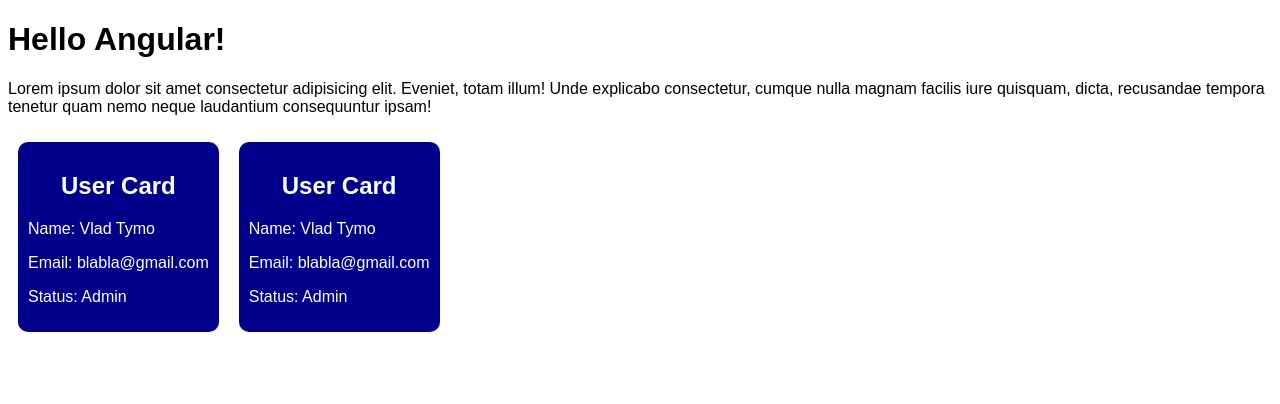
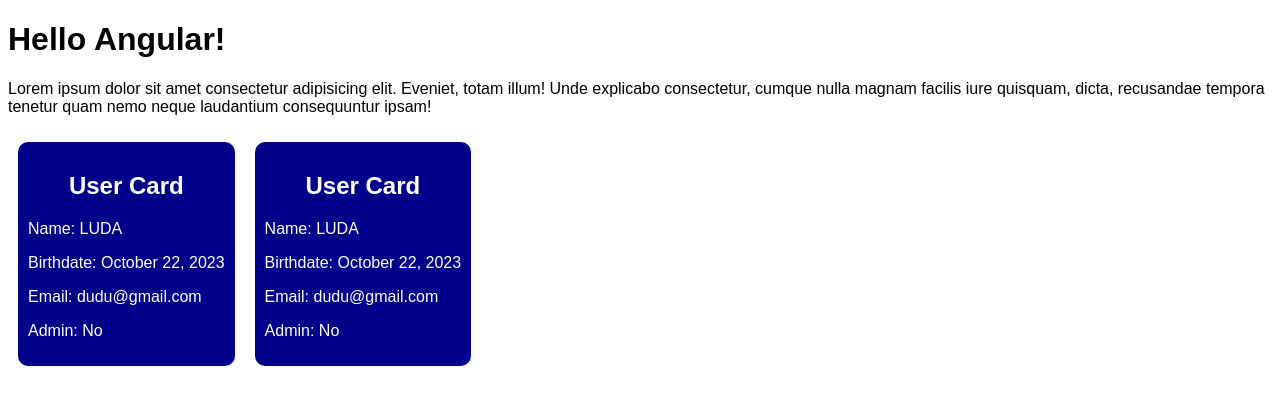
Before and after one commit to vladtymo/Angular-VPD111, an Angular app: page / in a window 1280 px wide. Shown: the top 404 px of the page. Built offline with nearby package versions, Linux system fonts and the light colour scheme.

Commit message:
Interpolation binding and pipes example.

```diff
--- a/src/app/user/user.component.html
+++ b/src/app/user/user.component.html
@@ -1,6 +1,9 @@
+<!-- Pipes: uppercase lowercase date curency percent -->
+
 <div class="user-card">
     <h2>User Card</h2>
-    <p>Name: Vlad Tymo</p>
-    <p>Email: blabla@gmail.com</p>
-    <p>Status: Admin</p>
+    <p>Name: {{user.name | uppercase}}</p>
+    <p>Birthdate: {{user.birthdate | date:'longDate'}}</p>
+    <p>Email: {{user.email}}</p>
+    <p>Admin: {{user.isAdmin ? 'Yes' : 'No'}}</p>
 </div>
--- a/src/app/user/user.component.ts
+++ b/src/app/user/user.component.ts
@@ -1,4 +1,5 @@
 import { Component } from '@angular/core';
+import { IUser } from './user';
 
 @Component({
   selector: 'app-user',
@@ -7,4 +8,12 @@ import { Component } from '@angular/core';
 })
 export class UserComponent {
 
+  // email: string = 'super@ukr.net';
+  user: IUser = {
+    id: 1000,
+    name: "Luda",
+    email: "dudu@gmail.com",
+    birthdate: new Date(),
+    isAdmin: false
+  };
 }
--- /dev/null
+++ b/src/app/user/user.ts
@@ -0,0 +1,7 @@
+export interface IUser {
+    id: number;
+    name: string;
+    birthdate: Date;
+    email: string;
+    isAdmin: boolean
+};
```
